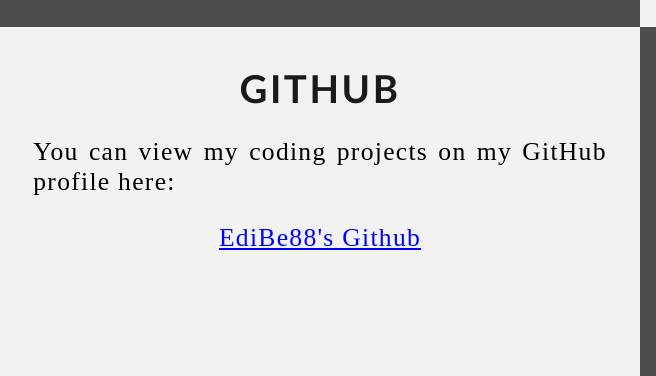
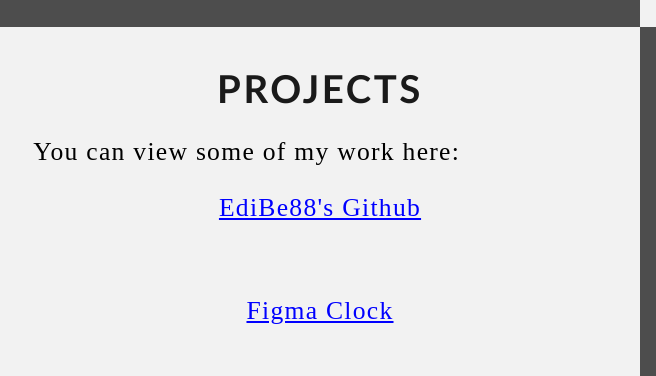
Before and after one commit to EdiBe88/Edyta-Project, a plain HTML site: page index.html in a window 1280 px wide. Shown: the part 1826-2202 px from the top of the page, 0-656 px from the left. Drawn offline with Linux system fonts and the light colour scheme.

Commit message:
Update index.html

```diff
--- a/index.html
+++ b/index.html
@@ -127,11 +127,13 @@
         <div class="Row" id="GitHub">
             <!--Left column-->
             <div class="Column_1">
-                <h1>GitHub</h1>
+                <h1>Projects</h1>
                 <p>
-                    You can view my coding projects on my GitHub profile here:
+                    You can view some of my work here:
                     <br>
                     <p class="center"><a href="https://github.com/EdiBe88" target="_blank">EdiBe88's Github</a></p>
+                    <br>
+                    <p class="center"><a href="https://www.figma.com/proto/IEGwGgY2kgTOii7rI5i1kx/Projects?node-id=22%3A313&scaling=scale-down&page-id=0%3A1&starting-point-node-id=22" target="_blank">Figma Clock</a></p>
                 </p>
             </div>
             <!--Right column-->
```
